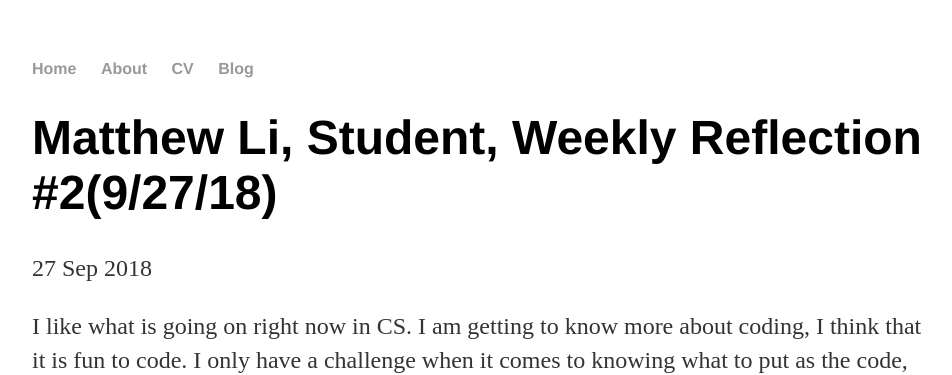
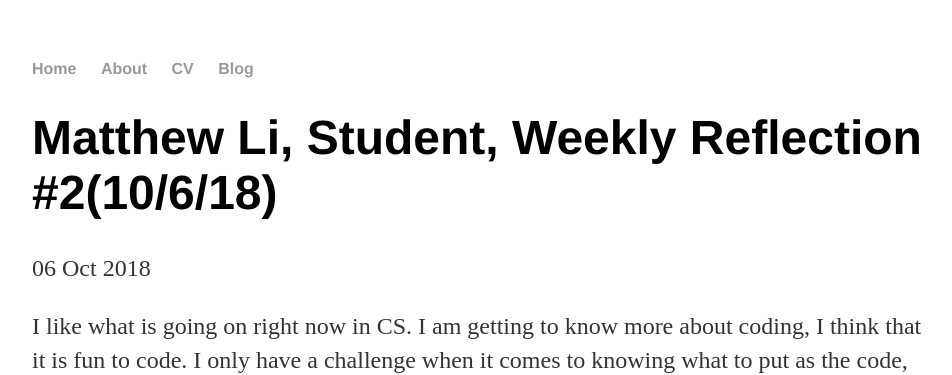
Before and after one commit to matthewl4056/matthewl4056.github.io, a Jekyll site: the page built from _posts/2018-10-03-weekly-reflection-03.md, in a window 1280 px wide. Shown: the top 375 px of the page, without its empty margins (160-1112 px from the left). Built offline with Jekyll 4.4.1, drawn with Linux system fonts in a browser that asks for light colours.

Commit message:
Update 2018-10-03-weekly-reflection-03.md

```diff
--- a/_posts/2018-10-03-weekly-reflection-03.md
+++ b/_posts/2018-10-03-weekly-reflection-03.md
@@ -1,7 +1,7 @@
 ---
 layout: post
-title: "Matthew Li, Student, Weekly Reflection #2(9/27/18)"
-date: 2018-09-27
+title: "Matthew Li, Student, Weekly Reflection #2(10/6/18)"
+date: 2018-10-06
 ---
 
 I like what is going on right now in CS. I am getting to know more about coding, I think that it is fun to code. I only have a challenge when it comes to knowing what to put as the code, but when I do know what to put for the code, it becomes more fun because I know what is going on. Right now I understand how to do my weekly posts without having to ask anyone. Other than not knowing what to put in for the codes I think that this class is fun and interesting.
```
